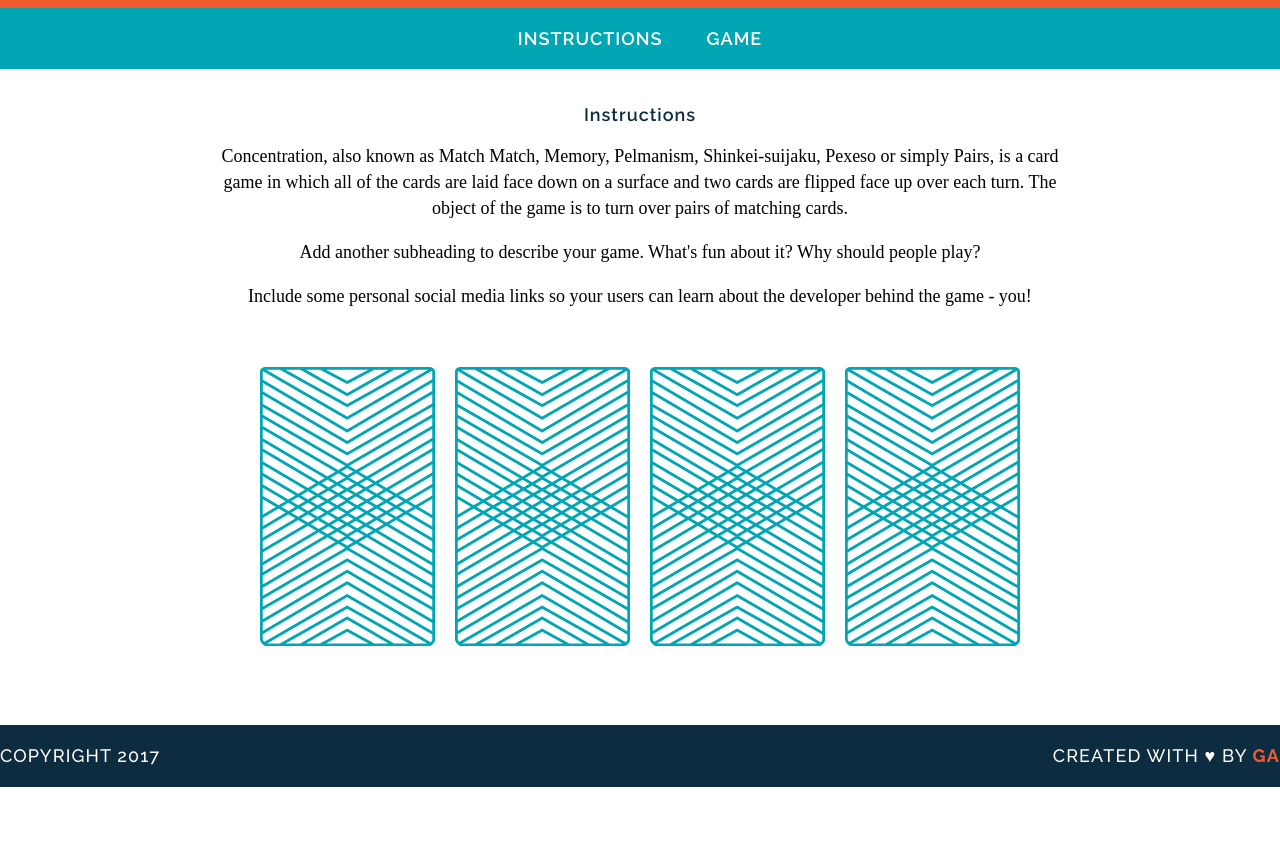
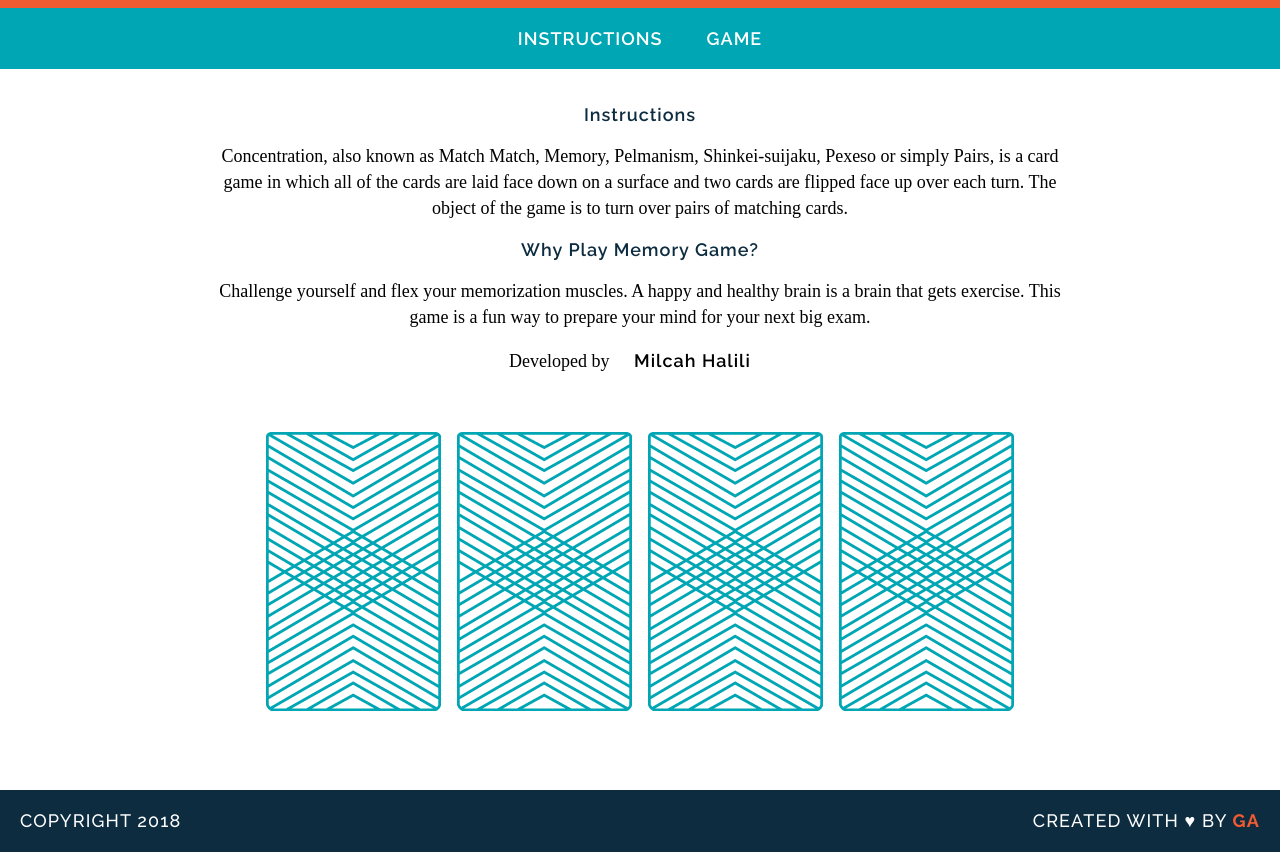
Before and after one commit to MilcahHalili/wdi-fundamentals-memorygame, a plain HTML site: page memory_game/index.html in a window 1280 px wide. Shown: the part 105-957 px from the top of the page. Before the commit the page ends 892 px from the top, so only its background shows below. Drawn offline with Linux system fonts and the light colour scheme; a web font is replaced by a local one.

Commit message:
created game logic

```diff
--- a/memory_game/css/style.css
+++ b/memory_game/css/style.css
@@ -63,7 +63,7 @@ img {
 
 footer {
 	text-transform: uppercase;
-	padding-right: 20px:
+	padding-right: 20px;
 	padding-left: 20px;
 	background-color: #0D2C40;
 	color: #FFFFFF;
@@ -95,3 +95,7 @@ footer {
 	color: #F15B31;
 	font-weight: 700;
 }
+
+#dev {
+	color: #000000;
+}
--- a/memory_game/index.html
+++ b/memory_game/index.html
@@ -18,21 +18,18 @@
 <main>
 	<h2>Instructions</h2>
 	<p>Concentration, also known as Match Match, Memory, Pelmanism, Shinkei-suijaku, Pexeso or simply Pairs, is a card game in which all of the cards are laid face down on a surface and two cards are flipped face up over each turn. The object of the game is to turn over pairs of matching cards.</p>
-	<p>Add another subheading to describe your game. What's fun about it? Why should people play?
+	<h2>Why Play Memory Game?</h2>
+	<p>Challenge yourself and flex your memorization muscles. A happy and healthy brain is a brain that gets exercise. This game is a fun way to prepare your mind for your next big exam.
 
-	<p>Include some personal social media links so your users can learn about the developer behind the game - you!</p>
-	<div>
-		<img src="images/back.png" alt="Queen of Diamonds">
-		<img src="images/back.png" alt="Queen of Hearts">
-		<img src="images/back.png" alt="King of Diamonds">
-		<img src="images/back.png" alt="King of Hearts">
-	</div>
+	<p>Developed by <a href="https://www.instagram.com/slutsmartsoul" id="dev">Milcah Halili</a></p>
+
+	<div id="game-board" class="board clearfix"></div>
 	</p>
 </main>
 <script src="js/main.js"></script>
 </body>
 <footer class="clearfix">
-	<p class="copyright">Copyright 2017</p>
+	<p class="copyright">Copyright 2018</p>
 	<p class="message">Created with &hearts; by <span class="name">GA</span></p>
 </footer>
 </html>
--- a/memory_game/js/main.js
+++ b/memory_game/js/main.js
@@ -24,20 +24,33 @@ cardImage: "images/king-of-diamonds.png"
 var cardsInPlay = [];
 
 var checkForMatch = function () {
-if (cardsInPlay[0] === cardsInPlay[1]) {
-console.log("You found a match!");
+	if (cardsInPlay[0] === cardsInPlay[1]) {
+	alert("You found a match!");
 } else {
-console.log("Sorry, try again.");
+	alert("Sorry, try again.");
 }
 };
 
-var flipCard = function (cardId) {
-console.log("User flipped " + cards[cardId].rank);
-console.log(cardsInPlay.push(cards[cardId].rank));
-console.log(cards[cardId].cardImage)
-console.log(cards[cardId].suit)
-checkForMatch();
+var flipCard = function () {
+	var cardId = this.getAttribute('data-id');
+	console.log("User flipped " + cards[cardId].rank);
+	cardsInPlay.push(cards[cardId].rank);
+	console.log(cards[cardId].cardImage)
+	console.log(cards[cardId].suit)
+	this.setAttribute('src', cards[cardId].cardImage);
+	if (cardsInPlay.length === 2) {
+	checkForMatch();
+}
 };
 
-flipCard(0);
-flipCard(2);
+var createBoard = function () {
+	for (var i = 0; i < cards.length; i++) {
+           var cardElement = document.createElement('img');
+           cardElement.setAttribute('src', "images/back.png");
+           cardElement.setAttribute('data-id', i);
+           cardElement.addEventListener('click', flipCard);
+           document.getElementById('game-board').appendChild(cardElement);
+}
+};
+
+createBoard();
```
Also changed, not shown: 2 other files.
